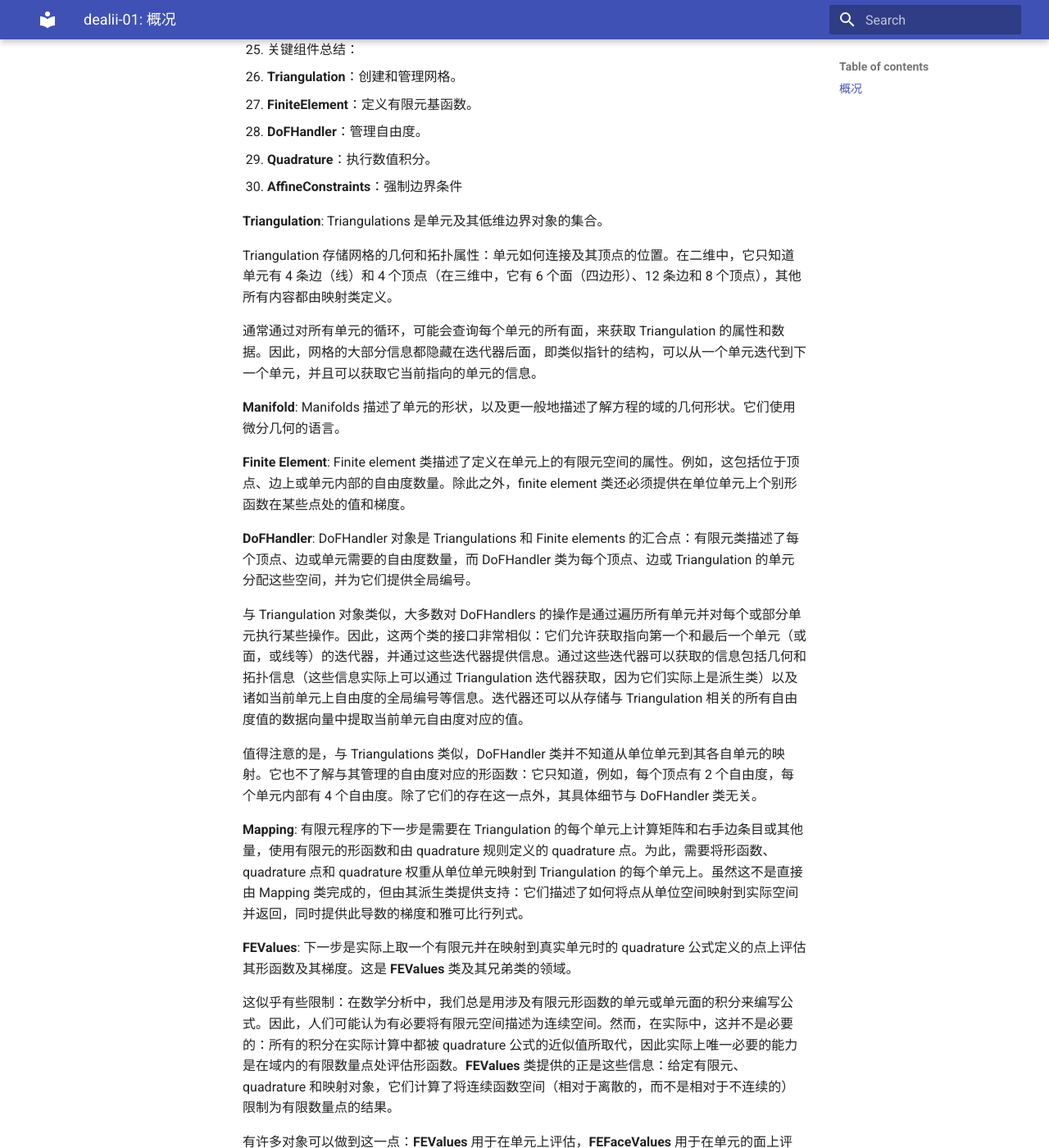
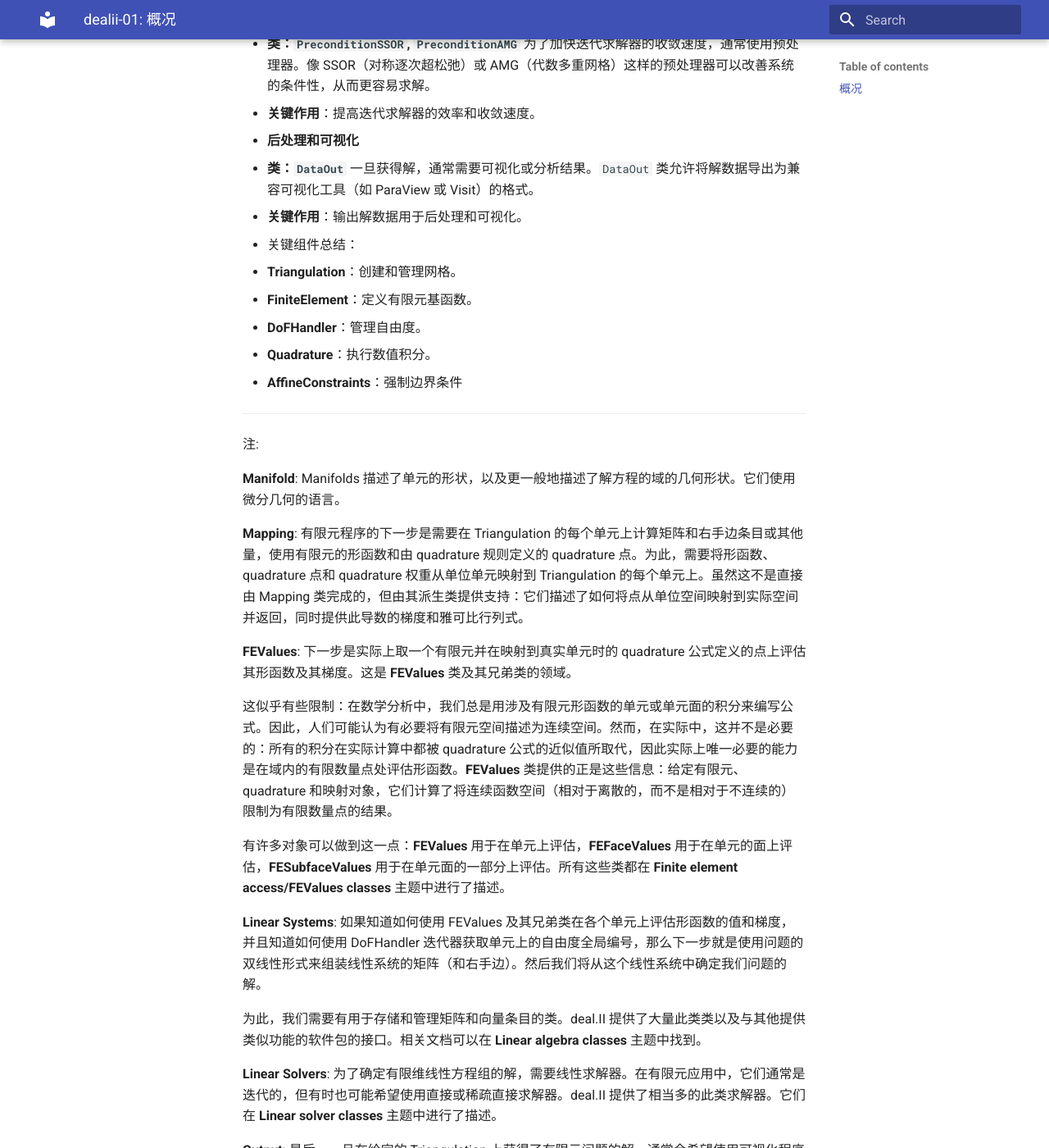
Before and after one commit to ymma98/technotes, an MkDocs documentation site: the page built from docs/FEM/dealii-01_概况.md, in a window 1280 px wide and 1400 px high, scrolled down 1738 px. Shown: the whole window at 82% size. Built offline with MkDocs 1.6.1 and Material for MkDocs 9.7.7, drawn with Linux system fonts in a browser that asks for light colours; some of the changed text lies outside the part shown.

Commit message:
docs/FEM/dealii-01_概况.md updated from https://stackedit.cn/

```diff
--- a/docs/FEM/dealii-01_概况.md
+++ b/docs/FEM/dealii-01_概况.md
@@ -8,8 +8,7 @@
 1. **网格生成（Triangulation 类）**
 
 -   **类：`Triangulation`** `Triangulation` 类负责创建和管理表示计算域的网格。这个网格由单元（二维的三角形，三维的四面体）组成，`Triangulation` 是单元及其低维边界对象的集合。`Triangulation` 存储网格的几何和拓扑属性：单元如何连接及其顶点的位置。在二维中，它只知道单元有 4 条边（线）和 4 个顶点（在三维中，它有 6 个面（四边形）、12 条边和 8 个顶点），其他所有内容都由映射类定义。
-
-通常通过对所有单元的循环，可能会查询每个单元的所有面，来获取 Triangulation 的属性和数据。因此，网格的大部分信息都隐藏在迭代器后面，即类似指针的结构，可以从一个单元迭代到下一个单元，并且可以获取它当前指向的单元的信息。
+	通常通过对所有单元的循环，可能会查询每个单元的所有面，来获取 Triangulation 的属性和数据。因此，网格的大部分信息都隐藏在迭代器后面，即类似指针的结构，可以从一个单元迭代到下一个单元，并且可以获取它当前指向的单元的信息。
 -   **关键作用**：定义几何形状和网格结构，用于在其上求解 PDE。
 
 2. **有限元空间（FiniteElement 类）**
@@ -63,27 +65,19 @@
 
 
 
-
-**Triangulation**: Triangulations 是单元及其低维边界对象的集合。
-
-Triangulation 存储网格的几何和拓扑属性：单元如何连接及其顶点的位置。在二维中，它只知道单元有 4 条边（线）和 4 个顶点（在三维中，它有 6 个面（四边形）、12 条边和 8 个顶点），其他所有内容都由映射类定义。
-
-通常通过对所有单元的循环，可能会查询每个单元的所有面，来获取 Triangulation 的属性和数据。因此，网格的大部分信息都隐藏在迭代器后面，即类似指针的结构，可以从一个单元迭代到下一个单元，并且可以获取它当前指向的单元的信息。
-
+___
+注:
 
 **Manifold**: Manifolds 描述了单元的形状，以及更一般地描述了解方程的域的几何形状。它们使用微分几何的语言。
 
-**Finite Element**: Finite element 类描述了定义在单元上的有限元空间的属性。例如，这包括位于顶点、边上或单元内部的自由度数量。除此之外，finite element 类还必须提供在单位单元上个别形函数在某些点处的值和梯度。
 
 
 
-**DoFHandler**: DoFHandler 对象是 Triangulations 和 Finite elements 的汇合点：有限元类描述了每个顶点、边或单元需要的自由度数量，而 DoFHandler 类为每个顶点、边或 Triangulation 的单元分配这些空间，并为它们提供全局编号。
 
 
 
-与 Triangulation 对象类似，大多数对 DoFHandlers 的操作是通过遍历所有单元并对每个或部分单元执行某些操作。因此，这两个类的接口非常相似：它们允许获取指向第一个和最后一个单元（或面，或线等）的迭代器，并通过这些迭代器提供信息。通过这些迭代器可以获取的信息包括几何和拓扑信息（这些信息实际上可以通过 Triangulation 迭代器获取，因为它们实际上是派生类）以及诸如当前单元上自由度的全局编号等信息。迭代器还可以从存储与 Triangulation 相关的所有自由度值的数据向量中提取当前单元自由度对应的值。
 
-值得注意的是，与 Triangulations 类似，DoFHandler 类并不知道从单位单元到其各自单元的映射。它也不了解与其管理的自由度对应的形函数：它只知道，例如，每个顶点有 2 个自由度，每个单元内部有 4 个自由度。除了它们的存在这一点外，其具体细节与 DoFHandler 类无关。
+
 
 
 
```
Also changed, not shown: other parts of docs/FEM/dealii-01_概况.md (+8 -5 lines).
